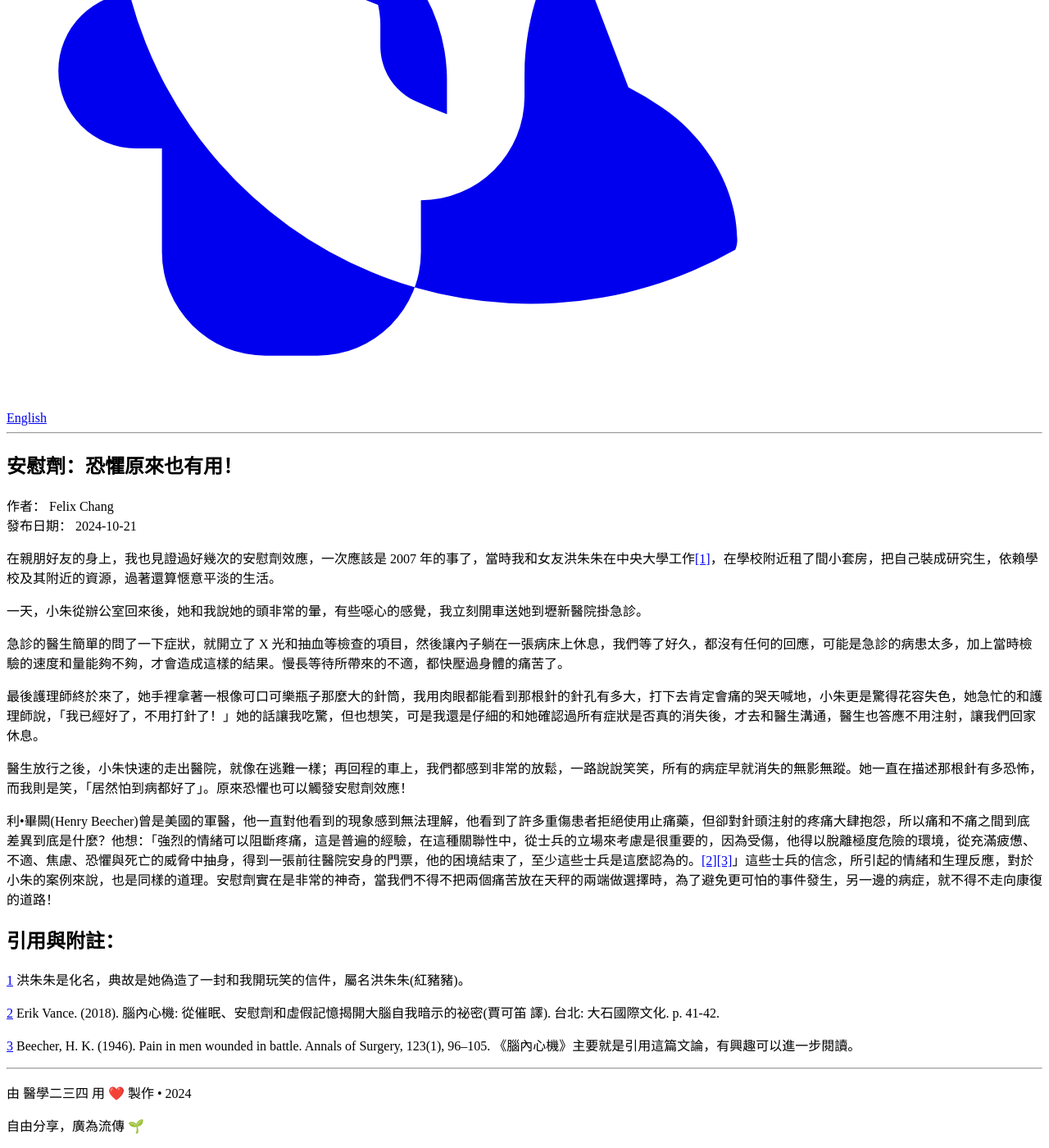
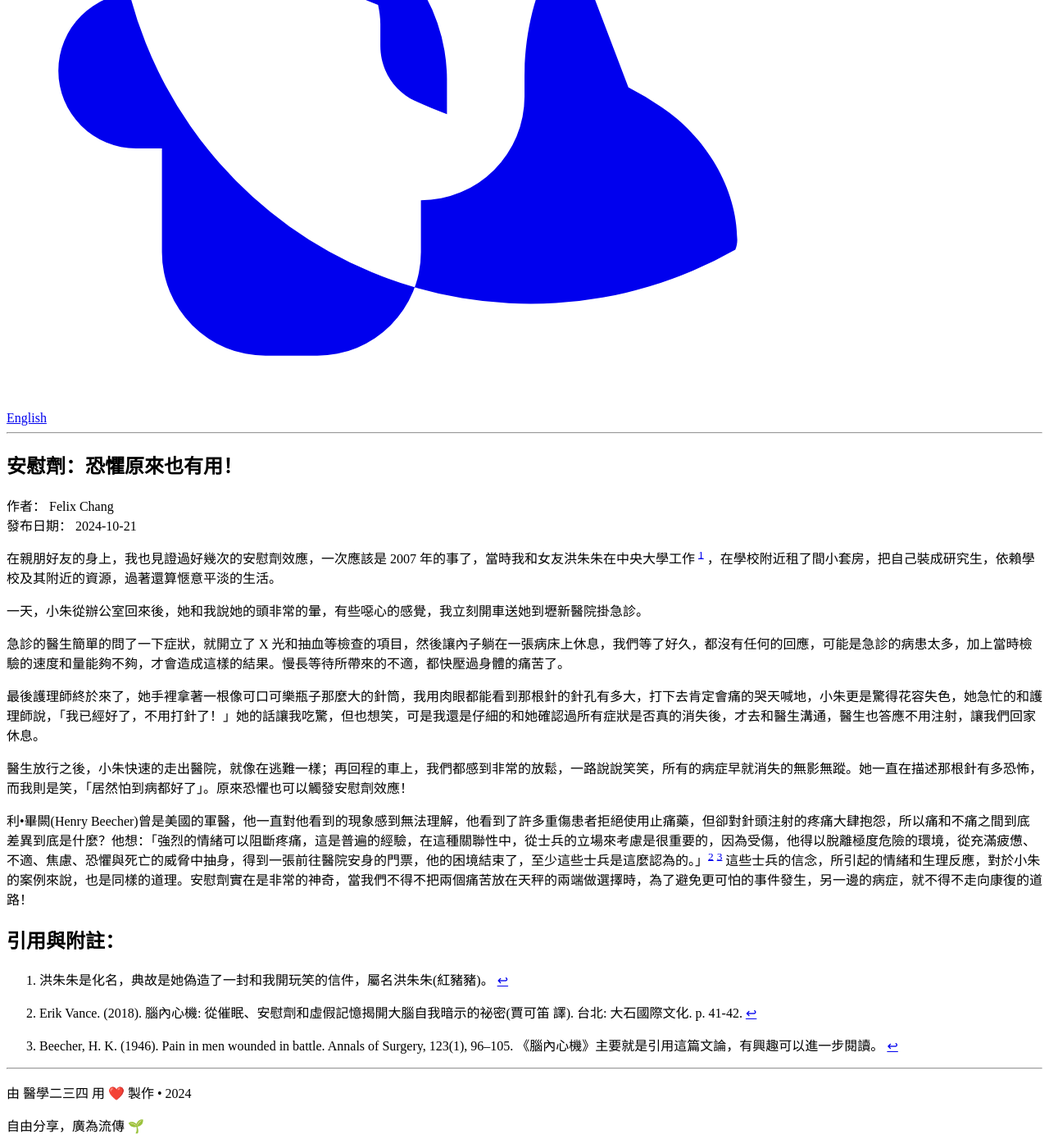
Before and after one commit to felix125/med234, a Jekyll site: the page built from _posts/zh/2024-10-21-01.md, in a window 1280 px wide and 1400 px high, scrolled down 3471 px. Shown: the whole window at 82% size. Built offline with Jekyll 4.4.1, drawn with Linux system fonts in a browser that asks for light colours.

Commit message:
Change footnotes

```diff
--- a/_posts/zh/2024-10-21-01.md
+++ b/_posts/zh/2024-10-21-01.md
@@ -17,7 +17,7 @@ categories:
   - 安慰劑
 ---
 
-在親朋好友的身上，我也見證過好幾次的安慰劑效應，一次應該是 2007 年的事了，當時我和女友洪朱朱在中央大學工作<a id="fnr.1" class="no-underline" href="#fn.1">[1]</a>，在學校附近租了間小套房，把自己裝成研究生，依賴學校及其附近的資源，過著還算愜意平淡的生活。
+在親朋好友的身上，我也見證過好幾次的安慰劑效應，一次應該是 2007 年的事了，當時我和女友洪朱朱在中央大學工作 [^1] ，在學校附近租了間小套房，把自己裝成研究生，依賴學校及其附近的資源，過著還算愜意平淡的生活。
 
 一天，小朱從辦公室回來後，她和我說她的頭非常的暈，有些噁心的感覺，我立刻開車送她到壢新醫院掛急診。
 
@@ -27,13 +27,13 @@ categories:
 
 醫生放行之後，小朱快速的走出醫院，就像在逃難一樣；再回程的車上，我們都感到非常的放鬆，一路說說笑笑，所有的病症早就消失的無影無蹤。她一直在描述那根針有多恐怖，而我則是笑，「居然怕到病都好了」。原來恐懼也可以觸發安慰劑效應！
 
-利•畢闕(Henry Beecher)曾是美國的軍醫，他一直對他看到的現象感到無法理解，他看到了許多重傷患者拒絕使用止痛藥，但卻對針頭注射的疼痛大肆抱怨，所以痛和不痛之間到底差異到底是什麼？他想：「強烈的情緒可以阻斷疼痛，這是普遍的經驗，在這種關聯性中，從士兵的立場來考慮是很重要的，因為受傷，他得以脫離極度危險的環境，從充滿疲憊、不適、焦慮、恐懼與死亡的威脅中抽身，得到一張前往醫院安身的門票，他的困境結束了，至少這些士兵是這麼認為的。<a id="fnr.2" class="no-underline" href="#fn.2">[2]</a><a id="fnr.3" class="no-underline" href="#fn.3">[3]</a>」這些士兵的信念，所引起的情緒和生理反應，對於小朱的案例來說，也是同樣的道理。安慰劑實在是非常的神奇，當我們不得不把兩個痛苦放在天秤的兩端做選擇時，為了避免更可怕的事件發生，另一邊的病症，就不得不走向康復的道路！
+利•畢闕(Henry Beecher)曾是美國的軍醫，他一直對他看到的現象感到無法理解，他看到了許多重傷患者拒絕使用止痛藥，但卻對針頭注射的疼痛大肆抱怨，所以痛和不痛之間到底差異到底是什麼？他想：「強烈的情緒可以阻斷疼痛，這是普遍的經驗，在這種關聯性中，從士兵的立場來考慮是很重要的，因為受傷，他得以脫離極度危險的環境，從充滿疲憊、不適、焦慮、恐懼與死亡的威脅中抽身，得到一張前往醫院安身的門票，他的困境結束了，至少這些士兵是這麼認為的。」[^2] [^3] 這些士兵的信念，所引起的情緒和生理反應，對於小朱的案例來說，也是同樣的道理。安慰劑實在是非常的神奇，當我們不得不把兩個痛苦放在天秤的兩端做選擇時，為了避免更可怕的事件發生，另一邊的病症，就不得不走向康復的道路！
 
 
 ## 引用與附註：
 
-<a id="fn.1" href="#fnr.1">1</a> 洪朱朱是化名，典故是她偽造了一封和我開玩笑的信件，屬名洪朱朱(紅豬豬)。
+[^1]: 洪朱朱是化名，典故是她偽造了一封和我開玩笑的信件，屬名洪朱朱(紅豬豬)。
 
-<a id="fn.2" href="#fnr.2">2</a> Erik Vance. (2018). 腦內心機: 從催眠、安慰劑和虛假記憶揭開大腦自我暗示的祕密(賈可笛 譯). 台北: 大石國際文化. p. 41-42.
+[^2]: Erik Vance. (2018). 腦內心機: 從催眠、安慰劑和虛假記憶揭開大腦自我暗示的祕密(賈可笛 譯). 台北: 大石國際文化. p. 41-42.
 
-<a id="fn.3" href="#fnr.3">3</a> Beecher, H. K. (1946). Pain in men wounded in battle. Annals of Surgery, 123(1), 96–105. 《腦內心機》主要就是引用這篇文論，有興趣可以進一步閱讀。
+[^3]: Beecher, H. K. (1946). Pain in men wounded in battle. Annals of Surgery, 123(1), 96–105. 《腦內心機》主要就是引用這篇文論，有興趣可以進一步閱讀。
```
